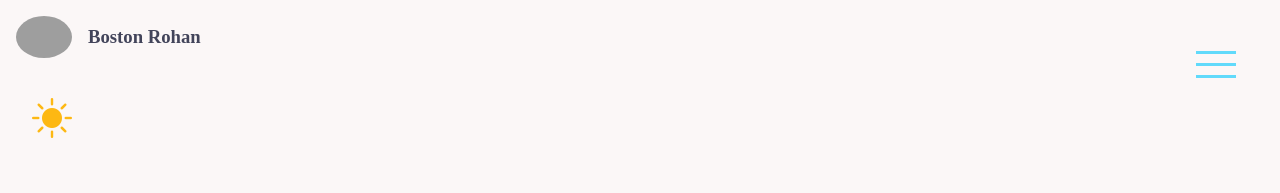
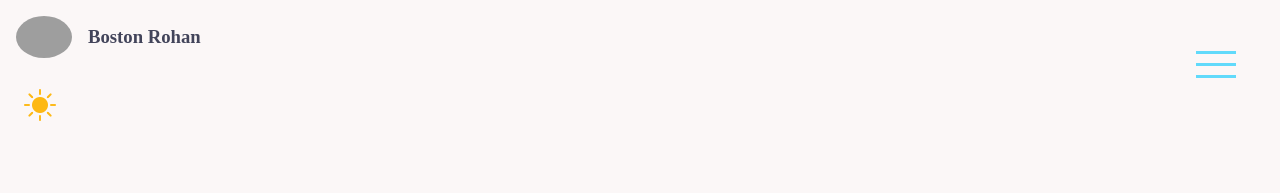
Before and after one commit to BostonRohan/portfolio, a React (Create React App) app: page / in a window 1280 px wide. Shown: the top 193 px of the page. Built offline with nearby package versions, Linux system fonts and the light colour scheme; grey boxes are pictures that could not be loaded.

Commit message:
adjusted size and margin

```diff
--- a/src/Components/Nav/Toggle/styles.css
+++ b/src/Components/Nav/Toggle/styles.css
@@ -1,11 +1,11 @@
 .toggle {
-  margin: 6em auto auto 2em;
   float: left;
   position: fixed;
   z-index: 12;
+  margin: 5.5rem auto auto 1.5rem;
 }
 .toggle i {
-  font-size: 2.5rem;
+  font-size: 2rem;
 }
 .bi.bi-brightness-high-fill {
   color: #fdb813;
```
